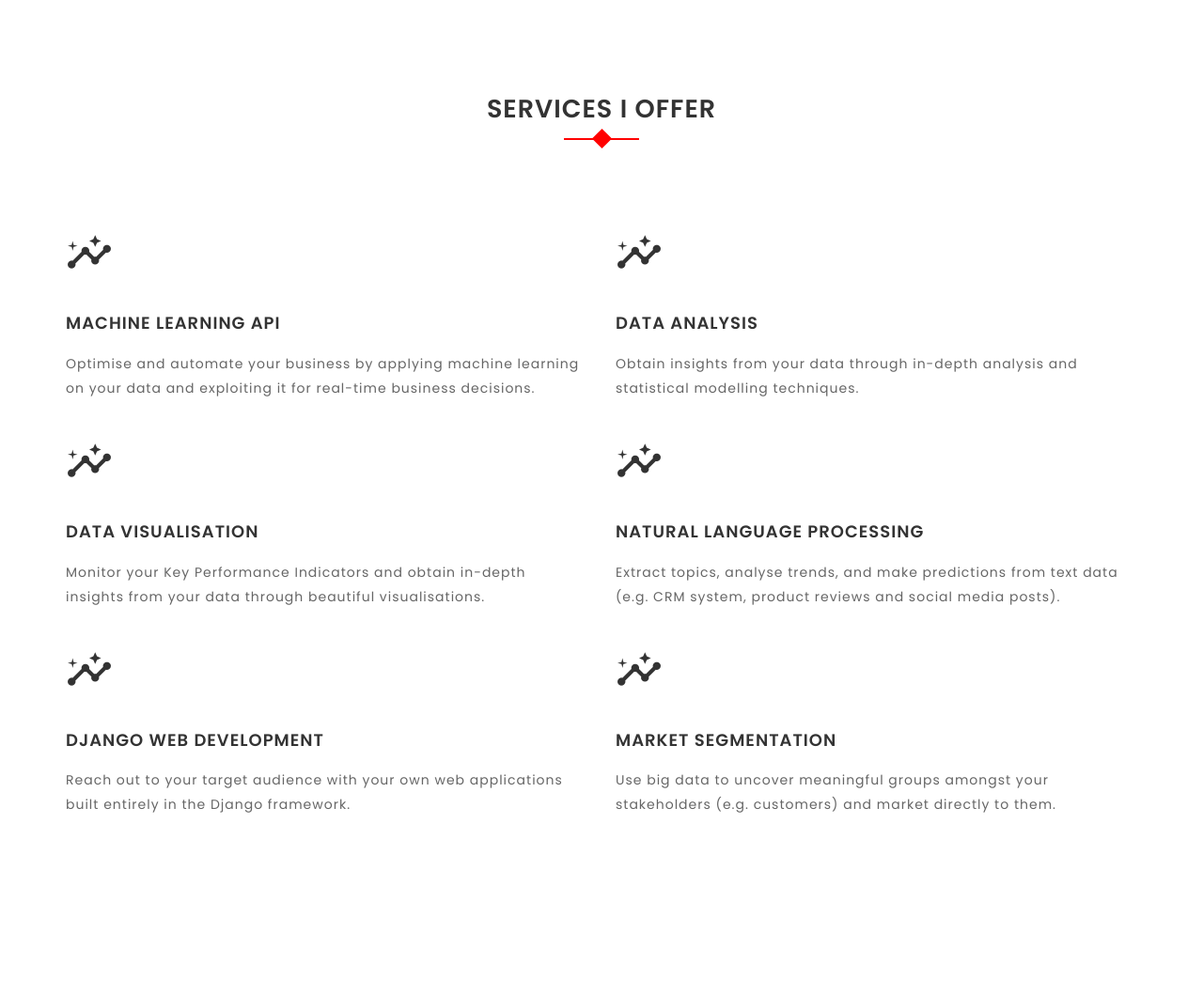
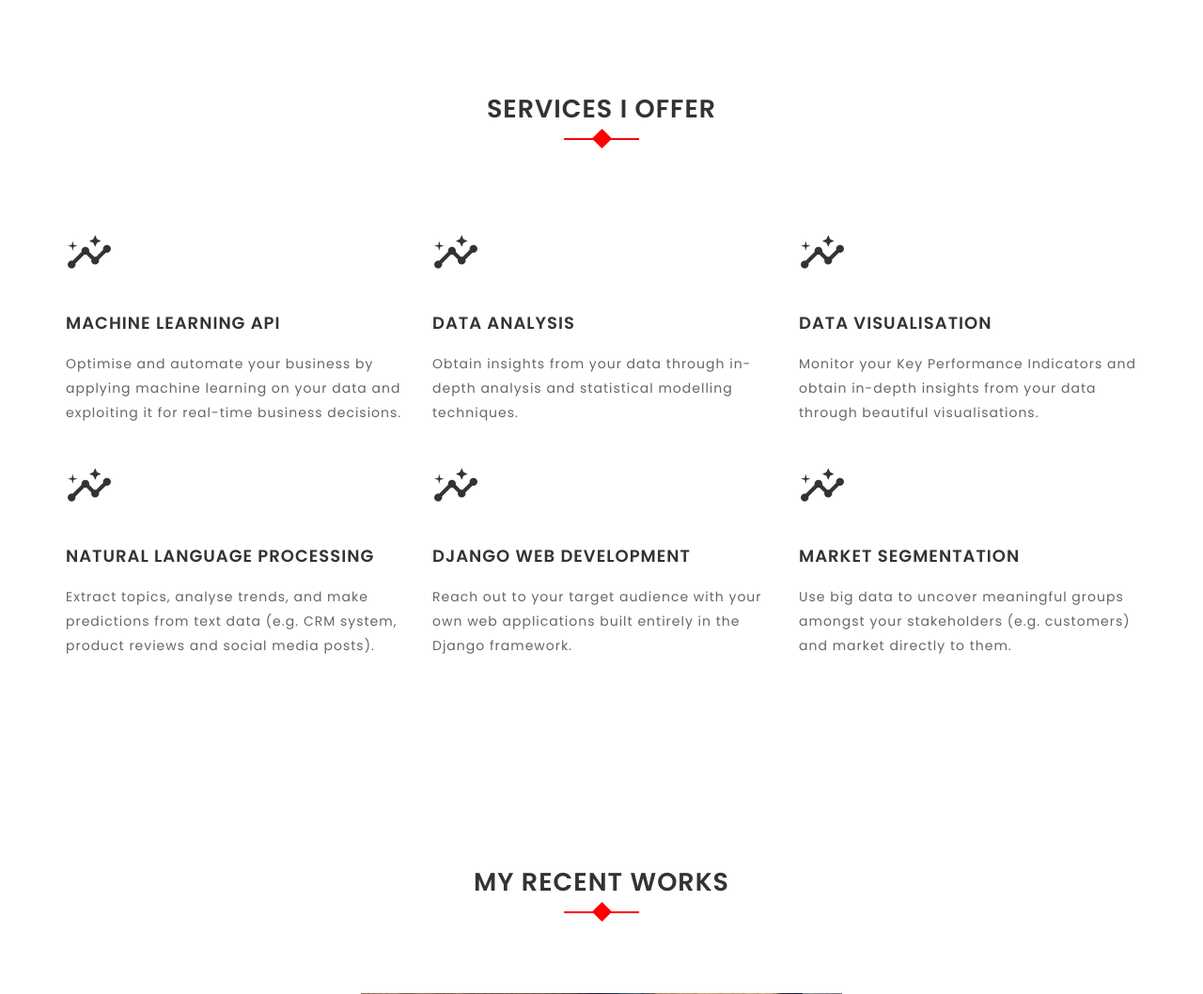
Before and after one commit to Aznoryusof/django_mysite, a Django app: page / in a window 1280 px wide. Shown: the part 1388-2446 px from the top of the page at 94% size. Run offline with Django 3.2, Linux system fonts and the light colour scheme; data comes from the database, SQL or seed files in the repository; some libraries are stand-ins or nearby versions.

Commit message:
fixed my services div layout sizing

```diff
--- a/my_site/templates/home.html
+++ b/my_site/templates/home.html
@@ -53,7 +53,7 @@
             </div>
             <div class="row">
                 {% for service in services %}
-                    <div class="col-md-6 col-sm-1">
+                    <div class="col-xs-12 col-sm-12 col-md-4 col-lg-4">
                         <div class="single-service wow fadeInDown" data-wow-delay="0.2s">
                             <i class="material-icons">insights</i>
                             <h2>{{ service.name }}</h2>
```
